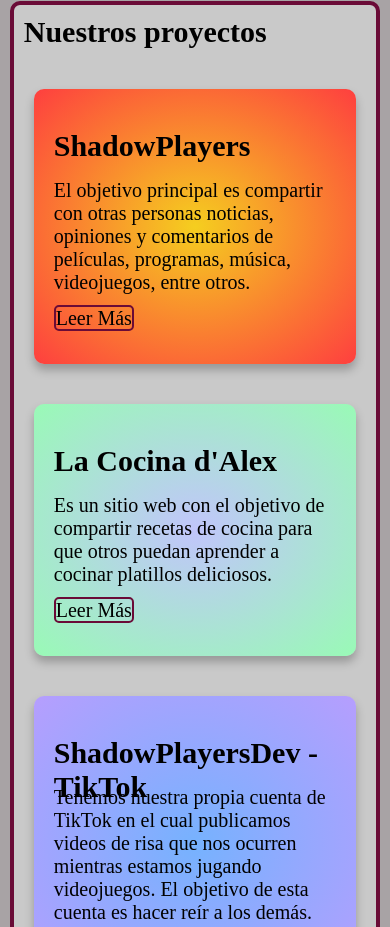
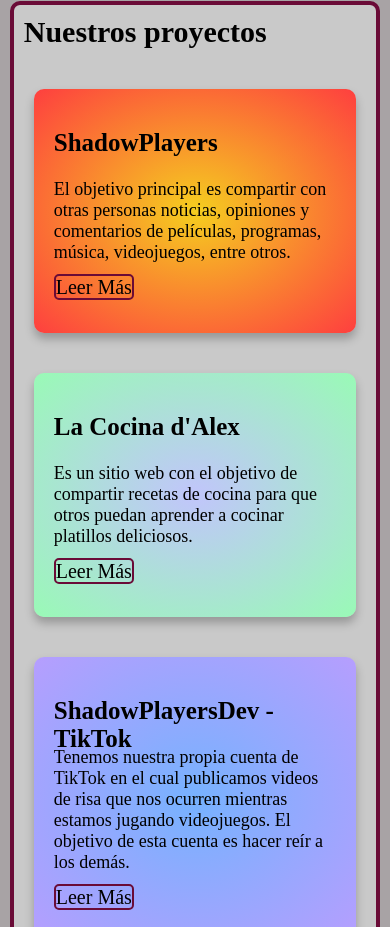
Before and after one commit to ShadowPlayersDev/ShadowPlayersDev, a plain HTML site: page index.html in a window 390 px wide. Shown: the part 972-1899 px from the top of the page. Drawn offline with Linux system fonts and the light colour scheme.

Commit message:
Mejorar la visión de los proyectos en dimensiones bajas

```diff
--- a/styles/index.css
+++ b/styles/index.css
@@ -202,6 +202,14 @@
       justify-content: center;
     }
 }
+@media(max-width:500px) {
+    .projects .project-title{
+        font-size: 25px;
+    }
+    .projects .project-description {
+        font-size: 18px;
+    }
+}
 
 /* LÍNEA DE TIEMPO */
 .timeline {
```
